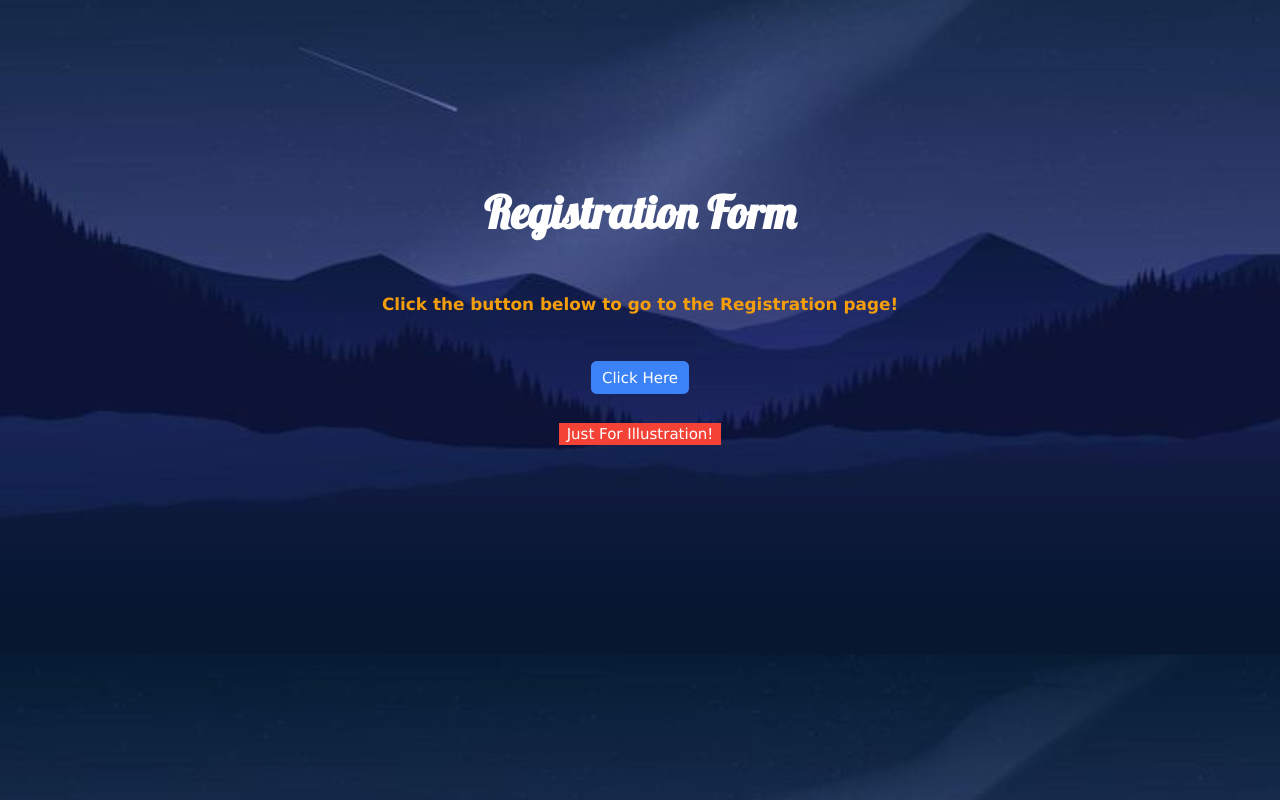
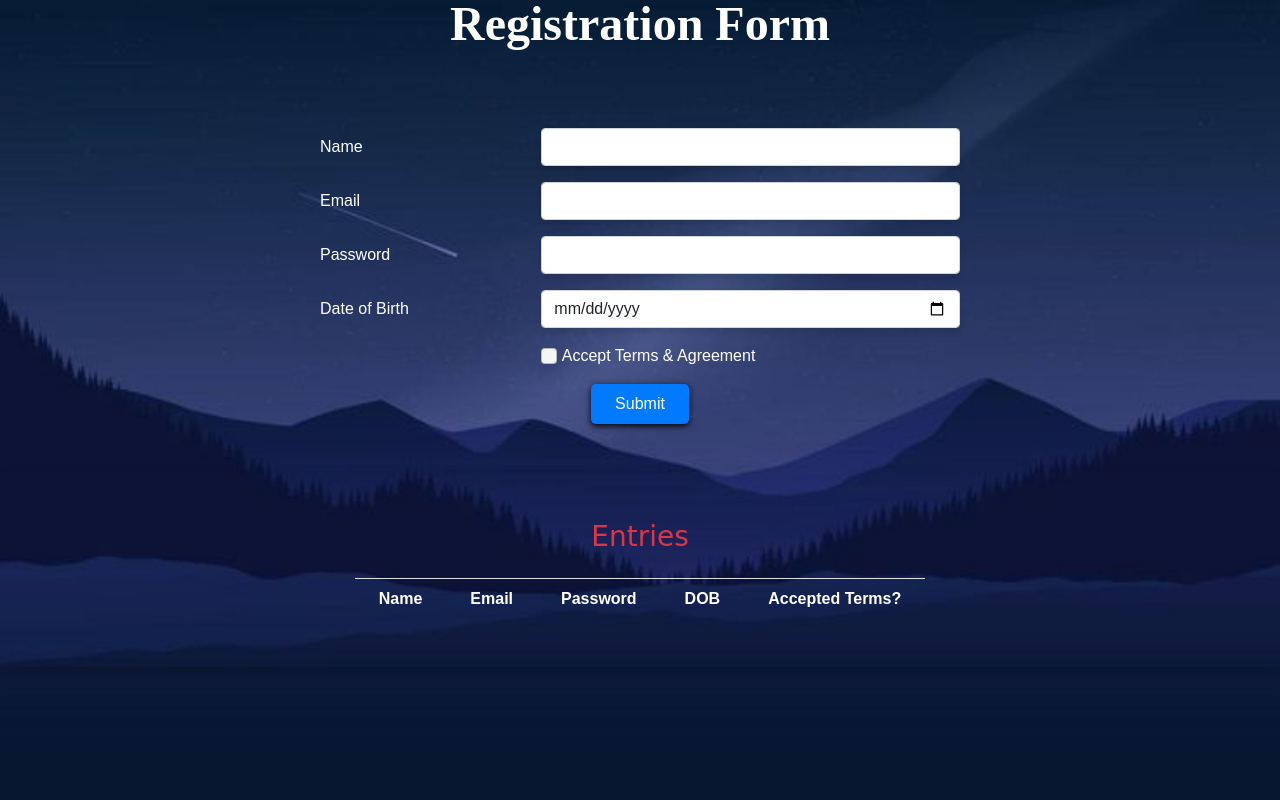
Before and after one commit to noorulameen17/Registration-Form, a plain HTML site: page index.html in a window 1280 px wide. Drawn offline with nearby package versions, Linux system fonts and the light colour scheme; a web font is replaced by a local one.

Commit message:
final changes

```diff
--- a/index.html
+++ b/index.html
@@ -1,43 +1,131 @@
-<!DOCTYPE html>
+<!doctype html>
 <html lang="en">
 
   <head>
-        <meta charset="UTF-8">
-        <meta name="viewport" content="width=device-width, initial-scale=1.0">
+
+    <meta charset="utf-8">
+    <meta name="viewport" content="width=device-width, initial-scale=1">
+
     <link href="https://cdn.jsdelivr.net/npm/tailwindcss@2.2.19/dist/tailwind.min.css" rel="stylesheet">
-        <link rel="stylesheet" href="https://fonts.googleapis.com/css?family=Lobster&effect=shadow-multiple">
-        <link rel="stylesheet" href="https://www.w3schools.com/w3css/4/w3.css">
-        <title>Landing Page</title>
+    <link rel="stylesheet" href="https://fonts.googleapis.com/css?family=Sofia">
+    <link href="https://cdn.jsdelivr.net/npm/bootstrap@5.0.2/dist/css/bootstrap.min.css" rel="stylesheet"
+      integrity="sha384-EVSTQN3/azprG1Anm3QDgpJLIm9Nao0Yz1ztcQTwFspd3yD65VohhpuuCOmLASjC" crossorigin="anonymous">
+    <link rel="preconnect" href="https://fonts.googleapis.com">
+    <link rel="preconnect" href="https://fonts.gstatic.com" crossorigin>
+    <link href="https://fonts.googleapis.com/css2?family=Bungee+Tint&display=swap" rel="stylesheet">
+    <title>Registration Form</title>
+
     <style>
-            .w3-lobster {
-                font-family: "Lobster", Sans-serif;
-            }
-
-            .background-image {
+      body {
         background-image: url('pint.jpg');
         background-size: cover;
         background-position: center;
+        background-attachment: fixed;
+        font-family: Arial, sans-serif;
+        color: #333;
+
+      }
+
+      .form-control {
+        background-color: white;
+        box-shadow: 0 4px 6px rgba(0, 0, 0, 0.1);
+      }
+
+      .form-check-input {
+        background-color: whitesmoke;
+        box-shadow: 0 4px 6px rgba(0, 0, 0, 0.08);
+
+      }
+
+      .btn-primary {
+        box-shadow: 0 2px 6px #000000;
+        background-color: #007bff;
+        color: #fff;
+        border: none;
+        border-radius: 5px;
+        padding: 10px 20px;
+      }
+
+      input#name:invalid:focus,
+      input#email:invalid:focus {
+        border: 1px solid red;
+      }
+
+      .overlay {
+        background-color: rgba(255, 255, 255, 0.8);
+        padding: 20px;
+        border-radius: 10px;
+        box-shadow: 0 4px 8px rgba(0, 0, 0, 0.1);
+      }
+
+      .reg {
+        font-family: Sofia, serif;
+      }
+
+      .entry {
+        font-family: Bungee Tint, cursive;
       }
     </style>
+
   </head>
 
-    <body class="background-image">
-        <div class="text-center bg-opacity-75  w-3/4 m-auto mt-40 p-8 rounded-lg">
-            <h1 class="text-5xl font-bold w3-lobster animate-fade-in text-white text-opacity-800 mb-10">Registration Form
-            </h1>
-            <div class="text-shadow-lg">
-                <p class="text-lg px-4 py-5 font-bold text-yellow-500 mb-8 rounded-md">Click the button below to go to
-                    the
-                    Registration page!</p>
+  <body class="text-dark">
+    <div class="reg">
+      <div class="text-5xl text-center font-bold animate-fade-in text-white text-opacity-800 mb-10">Registration Form</div>
     </div>
-            <a href="home.html"
-                class="bg-blue-500 text-white py-2 px-3 rounded-md hover:bg-blue-600 transition duration-200 mb-8">
-                Click Here
-            </a>
-            <div class="w3-container m-9">
-                <p><span class="w3-tag w3-red">Just For Illustration!</span></p>
+
+    <div class="d-flex justify-content-center align-items-center vh-10">
+  <div class="mt-10 w-50">
+    <form id='user-form'>
+      <div class="row mb-3">
+        <label for="name" class="col-sm-4 col-form-label text-white text-weight-bold">Name</label>
+        <div class="col-sm-8">
+          <input type="text" id="name" name="name" class="form-control" required>
         </div>
       </div>
+
+      <div class="row mb-3">
+        <label for="email" class="col-sm-4 col-form-label text-white">Email</label>
+        <div class="col-sm-8">
+          <input type="email" id="email" name="email" class="form-control" required>
+        </div>
+      </div>
+
+      <div class="row mb-3">
+        <label for="password" class="col-sm-4 col-form-label text-white">Password</label>
+        <div class="col-sm-8">
+          <input type="password" id="password" name="password" class="form-control" required>
+        </div>
+      </div>
+
+      <div class="row mb-3">
+        <label for="dob" class="col-sm-4 col-form-label text-white">Date of Birth</label>
+        <div class="col-sm-8">
+          <input type="date" id="dob" name="dob" class="form-control">
+        </div>
+      </div>
+
+      <div class="row mb-3">
+        <div class="col-sm-8 offset-sm-4">
+          <input type="checkbox" class="form-check-input rounded-lg shadow" id="acceptTerms">
+          <label for="acceptTerms" class="form-check-label text-white">Accept Terms & Agreement</label>
+        </div>
+      </div>
+
+      <div class="text-center">
+        <button type="submit" id="submit" class="btn btn-primary w-fit rounded-lg px-4 py-2">Submit</button>
+      </div>
+    </form>
+  </div>
+</div>
+      <div class="d-flex flex-column align-items-center text-white p-5 mt-5 shadow rounded">
+        <div class="entry">
+          <h2 class="h3 font-weight-bold text-danger mb-4">Entries</h2>
+        </div>
+        <div class="border-top" id="user-entries"></div>
+      </div>
+      </div>
+      <script src="index.js"></script>
   </body>
 
 </html>
```
Also changed, not shown: landing page/index.html (added, +43 -0 lines). Lines whose indentation alone changed are shown as unchanged.
